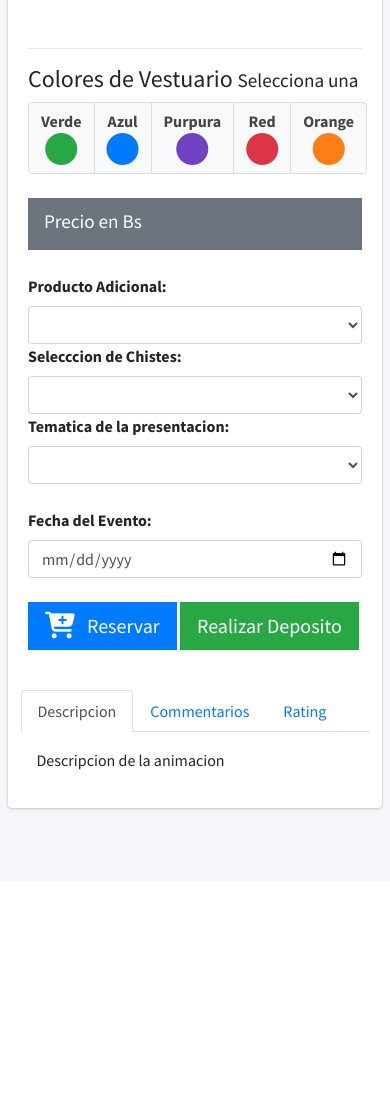
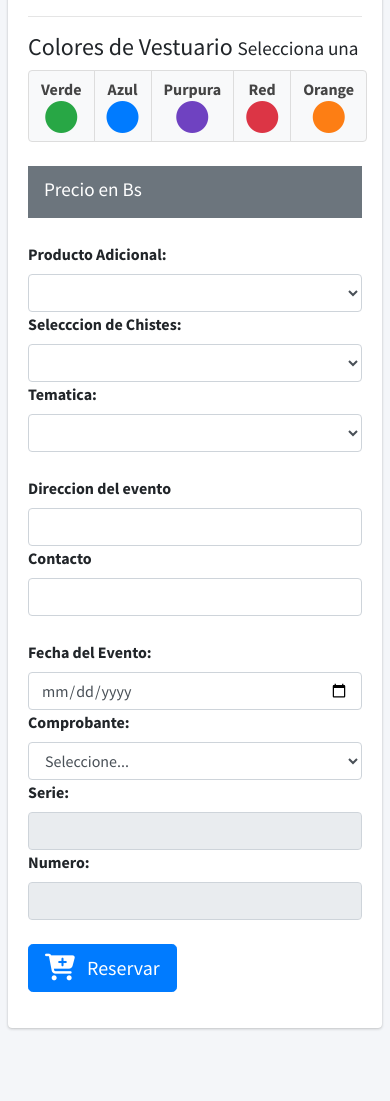
Before and after one commit to aspeti/animacion, a CodeIgniter app: page /animacion/index.php/reserva/reservar/1 in a window 390 px wide. Shown: the part 493-1594 px from the top of the page. Before the commit the page ends 1304 px from the top, so only its background shows below. Run offline with CodeIgniter, Linux system fonts and the light colour scheme; data that the repository does not hold is empty; some libraries are stand-ins or nearby versions.

Commit message:
interfaz

```diff
--- a/application/views/reservas/reservar.php
+++ b/application/views/reservas/reservar.php
@@ -29,14 +29,7 @@
               <div class="col-12">
               <img src="<?php echo base_url().$paquete->img;?>" class="product-image" alt="Product Image">
               </div>
-              <div class="col-12 product-image-thumbs">
-                <!--div class="product-image-thumb active"><img src="</?php echo base_url();?>assets/img/prod1.jpg" alt="Product Image"></!div>
-                <div class="product-image-thumb" ><img src="</?php echo base_url();?>assets/img/prod2.jpg" alt="Product Image"></div>
-                <div-- class="product-image-thumb" ><img src="</?php echo base_url();?>assets/img/prod3.jpg" alt="Product Image"></div-->
-
             </div>
-            </div>
-
             <div class="col-12 col-sm-6">
             <form action="<?php echo base_url();?>Reserva/viewPayment" method="POST">
 
@@ -90,7 +83,8 @@
                 </h4>
               </div>
 
-              <div class="mt-4">
+              <div class="mt-4 row">
+                        <div class="col-md-3">
                             <label for="">Producto Adicional:</label>
                             <select name="" id="" class="form-control" required>
                                 <?php foreach($productos as $producto):?>
@@ -99,7 +93,8 @@
                                   <?php endif;?>
                                 <?php endforeach;?>
                             </select>
-
+                        </div>
+                        <div class="col-md-3">
                             <label for="">Selecccion de Chistes:</label>
                             <select name="" id="" class="form-control" required>
                                 <?php foreach($productos as $producto):?>
@@ -108,8 +103,9 @@
                                   <?php endif;?>
                                 <?php endforeach;?>
                             </select>
-
-                <label for="">Tematica de la presentacion:</label>
+                        </div>
+                        <div class="col-md-3">
+                            <label for="">Tematica:</label>
                             <select name="" id="" class="form-control" required>
                                 <?php foreach($productos as $producto):?>
                                   <?php if($producto->categoria == "Tematica"):?>
@@ -117,57 +113,53 @@
                                   <?php endif;?>
                                 <?php endforeach;?>
                             </select>
-
+                        </div>
+              </div>
+              <div class="form-group row mt-4">
+                <div class="col-md-6">
+                  <label for="">Direccion del evento</label>
+                  <input type="text" class="form-control" name="fecha"required>
+                </div>
+                <div class="col-md-3">
+                  <label for="">Contacto</label>
+                  <input type="text" class="form-control" name="fecha"required>
+                </div>
               </div>
               <div class="form-group row mt-4">
                   <div class="col-md-3">
                     <label for="">Fecha del Evento:</label>
                     <input type="date" class="form-control" name="fecha"required>
                   </div>
+                  <div class="col-md-3">
+                    <label for="comprobante">Comprobante:</label>
+                    <select name="comprobante" id="comprobante" class="form-control" required>
+                        <option value="">Seleccione...</option>
+                        <?php foreach($comprobantes as $comprobante): ?>
+                        <?php $dataComprobante = $comprobante->id_comprobante.'*'.$comprobante->cantidad.'*'.$comprobante->igv.'*'.$comprobante->serie;?>
+                        <option value="<?php echo $dataComprobante;?>"><?php echo $comprobante->nombre ;?></option>
+                        <?php endforeach;?>
+                    </select>
+                    <input type="hidden" id="idcomprobante" name="idcomprobante">
+                    <input type="hidden" id="igv">
+                  </div>
+                  <div class="col-md-3">
+                    <label for="">Serie:</label>
+                    <input type="text" class="form-control" name="serie" id="serie" readonly>
+                    </div>
+                    <div class="col-md-3">
+                    <label for="">Numero:</label>
+                        <input type="text" class="form-control" name="numero"  id="numero" readonly>
+                    </div>
               </div>
 
               <div class="mt-4 form-group">
-
-                <button type="submit" class="btn btn-primary btn-lg btn-flat" >
+                <button type="submit" class="btn btn-primary btn-lg" >
                   <i class="fas fa-cart-plus fa-lg mr-2"></i>
                       Reservar</button>
-
-                <div class="btn btn-success btn-lg btn-flat">
-                  Realizar Deposito
               </div>
-              </div>
-              <!--
-              <div class="mt-4 product-share">
-                <a href="#" class="text-gray">
-                  <i class="fab fa-facebook-square fa-2x"></i>
-                </a>
-                <a href="#" class="text-gray">
-                  <i class="fab fa-twitter-square fa-2x"></i>
-                </a>
-                <a href="#" class="text-gray">
-                  <i class="fas fa-envelope-square fa-2x"></i>
-                </a>
-                <a href="#" class="text-gray">
-                  <i class="fas fa-rss-square fa-2x"></i>
-                </a>
-              </div>   --->
             </form>
             </div>
 
-          </div>
-          <div class="row mt-4">
-            <nav class="w-100">
-              <div class="nav nav-tabs" id="product-tab" role="tablist">
-                <a class="nav-item nav-link active" id="product-desc-tab" data-toggle="tab" href="#product-desc" role="tab" aria-controls="product-desc" aria-selected="true">Descripcion</a>
-                <a class="nav-item nav-link" id="product-comments-tab" data-toggle="tab" href="#product-comments" role="tab" aria-controls="product-comments" aria-selected="false">Commentarios</a>
-                <a class="nav-item nav-link" id="product-rating-tab" data-toggle="tab" href="#product-rating" role="tab" aria-controls="product-rating" aria-selected="false">Rating</a>
-              </div>
-            </nav>
-            <div class="tab-content p-3" id="nav-tabContent">
-              <div class="tab-pane fade show active" id="product-desc" role="tabpanel" aria-labelledby="product-desc-tab"> Descripcion de la animacion </div>
-              <div class="tab-pane fade" id="product-comments" role="tabpanel" aria-labelledby="product-comments-tab">  Nulla turpis elit, consequat eu eros ac, consectetur fringilla urna. Duis gravida ex pulvinar mauris ornare, eget porttitor enim vulputate. Mauris hendrerit, massa nec aliquam cursus, ex elit euismod lorem, vehicula rhoncus nisl dui sit amet eros. Nulla turpis lorem, dignissim a sapien eget, ultrices venenatis dolor. Curabitur vel turpis at magna elementum hendrerit vel id dui. Curabitur a ex ullamcorper, ornare velit vel, tincidunt ipsum. </div>
-              <div class="tab-pane fade" id="product-rating" role="tabpanel" aria-labelledby="product-rating-tab"> Citur vel. Nulla iaculis malesuada scelerisque. Praesent vel ipsum felis. Ut molestie, purus aliquam placerat sollicitudin, mi ligula euismod neque, non bibendum nibh neque et erat. Etiam dignissim aliquam ligula, aliquet feugiat nibh rhoncus ut. Aliquam efficitur lacinia lacinia. Morbi ac molestie lectus, vitae hendrerit nisl. Nullam metus odio, malesuada in vehicula at, consectetur nec justo. Quisque suscipit odio velit, at accumsan urna vestibulum a. Proin dictum, urna ut varius consectetur, sapien justo porta lectus, at mollis nisi orci et nulla. Donec pellentesque tortor vel nisl commodo ullamcorper. Donec varius massa at semper posuere. Integer finibus orci vitae vehicula placerat. </div>
-            </div>
           </div>
         </div>
         <!-- /.card-body -->
```
Also changed, not shown: application/models/Comprobante_model.php (added, +11 -0 lines), application/models/Reservar_model.php (added, +13 -0 lines). Lines whose indentation alone changed are shown as unchanged.
